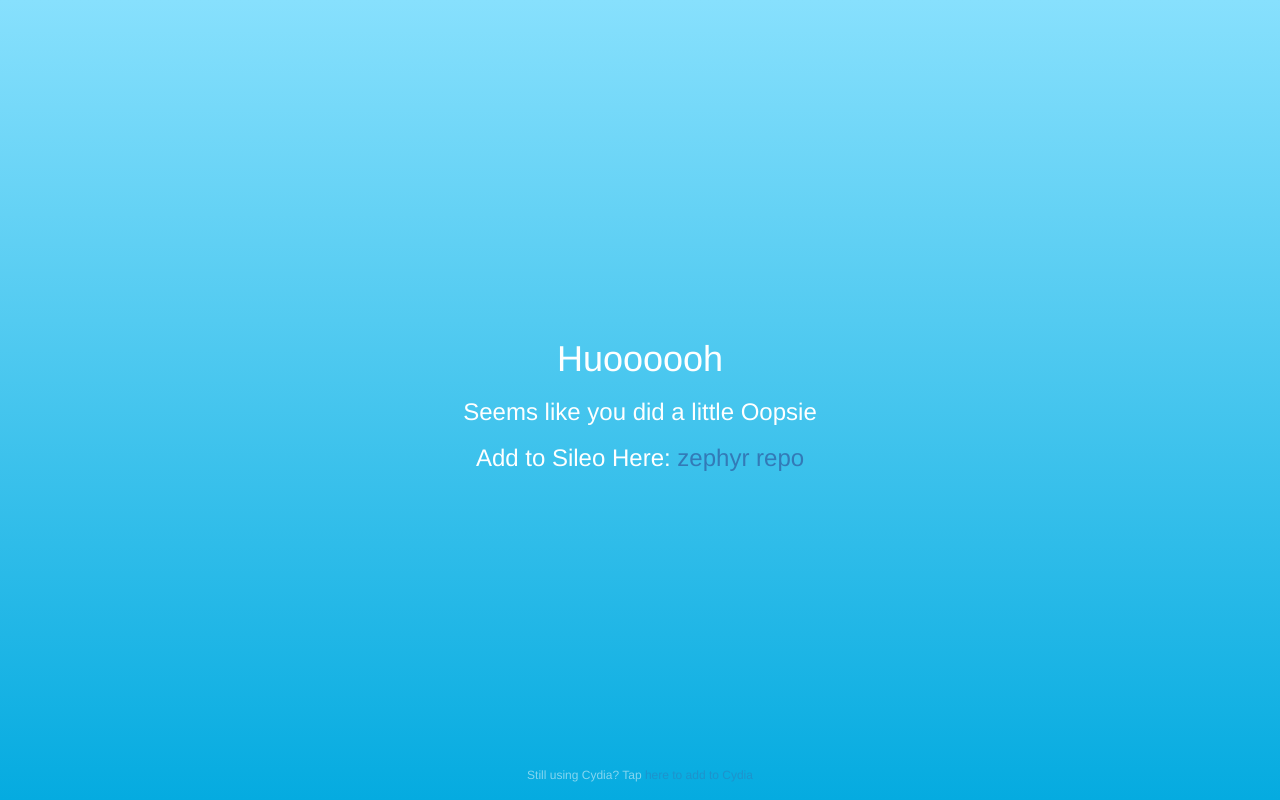
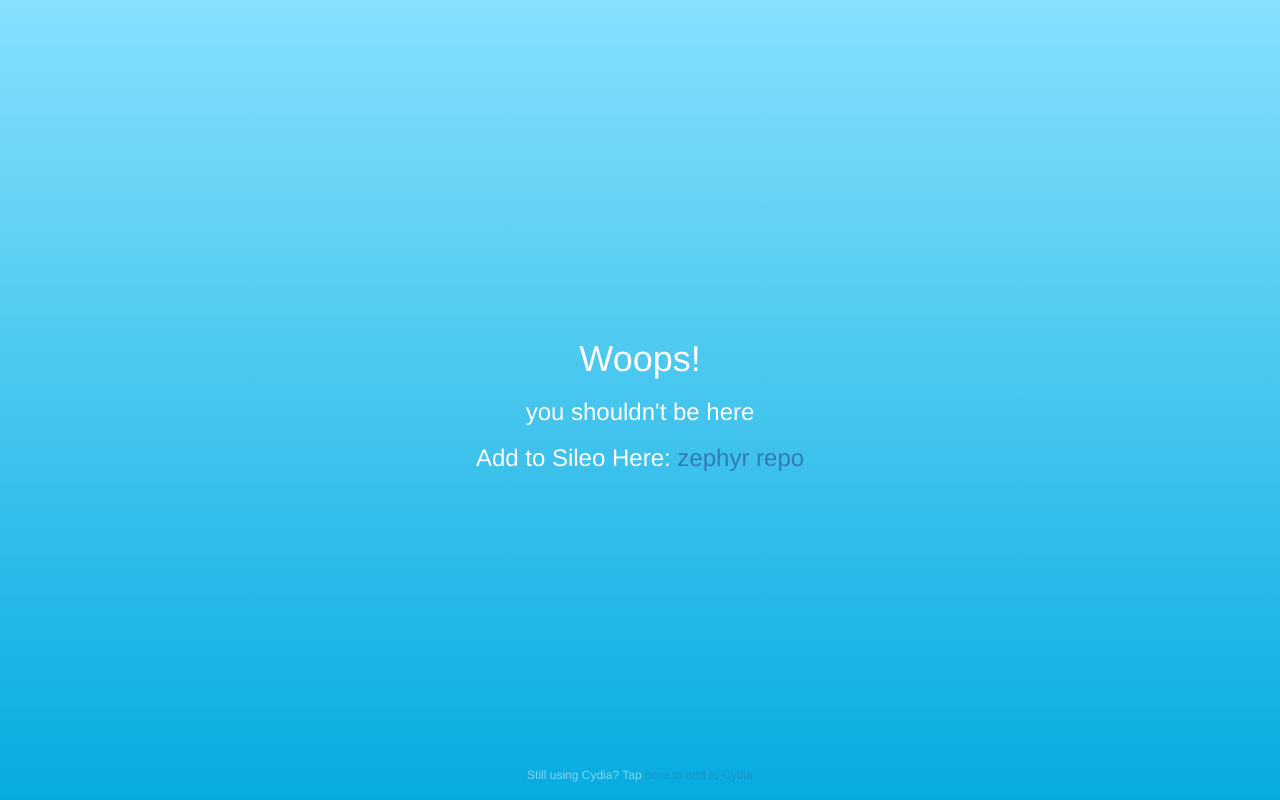
Before and after one commit to BiOh424rD/zephyr, a plain HTML site: page index.html in a window 1280 px wide. Drawn offline with nearby package versions, Linux system fonts and the light colour scheme.

Commit message:
Update index.html

```diff
--- a/index.html
+++ b/index.html
@@ -15,7 +15,7 @@ html {
 
 body {
   /* Permalink - use to edit and share this gradient: http://colorzilla.com/gradient-editor/#87e0fd+0,53cbf1+40,05abe0+100;Blue+3D+%23+16 */
-background: #87e0fd; /* Old browsers */
+background: #fdd487; /* Old browsers */
 background: -moz-linear-gradient(top, #87e0fd 0%, #53cbf1 40%, #05abe0 100%); /* FF3.6-15 */
 background: -webkit-linear-gradient(top, #87e0fd 0%,#53cbf1 40%,#05abe0 100%); /* Chrome10-25,Safari5.1-6 */
 background: linear-gradient(to bottom, #87e0fd 0%,#53cbf1 40%,#05abe0 100%); /* W3C, IE10+, FF16+, Chrome26+, Opera12+, Safari7+ */
@@ -52,9 +52,9 @@ height: 100%;
 <body>
 
   <div class="container">
-<h1>Huoooooh</h1>
+<h1>Woops!</h1>
 
-<h3> Seems like you did a little Oopsie</h3>
+<h3>you shouldn't be here</h3>
 
 <h3> Add to Sileo Here: <a href="sileo://source/https://bioh424rd.github.io/zephyr/">zephyr repo</a></h3>
 
```
